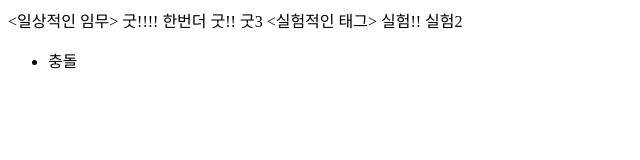
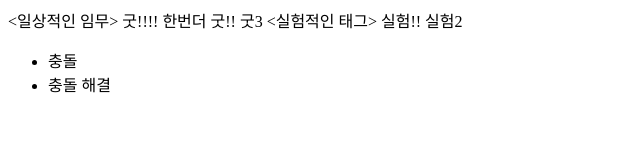
Before and after one commit to ryanius/opentutorials_git_ryanius, a plain HTML site: page index.html in a window 1280 px wide. Shown: the full height of the page, 0-640 px from the left. Drawn offline with Linux system fonts and the light colour scheme.

Commit message:
충돌해결

```diff
--- a/index.html
+++ b/index.html
@@ -14,6 +14,7 @@
 			실험2
 		<ul>
 			<li>충돌</li>
+			<li>충돌 해결</li>
 		</ul>
 	</body>
 </html>
```
